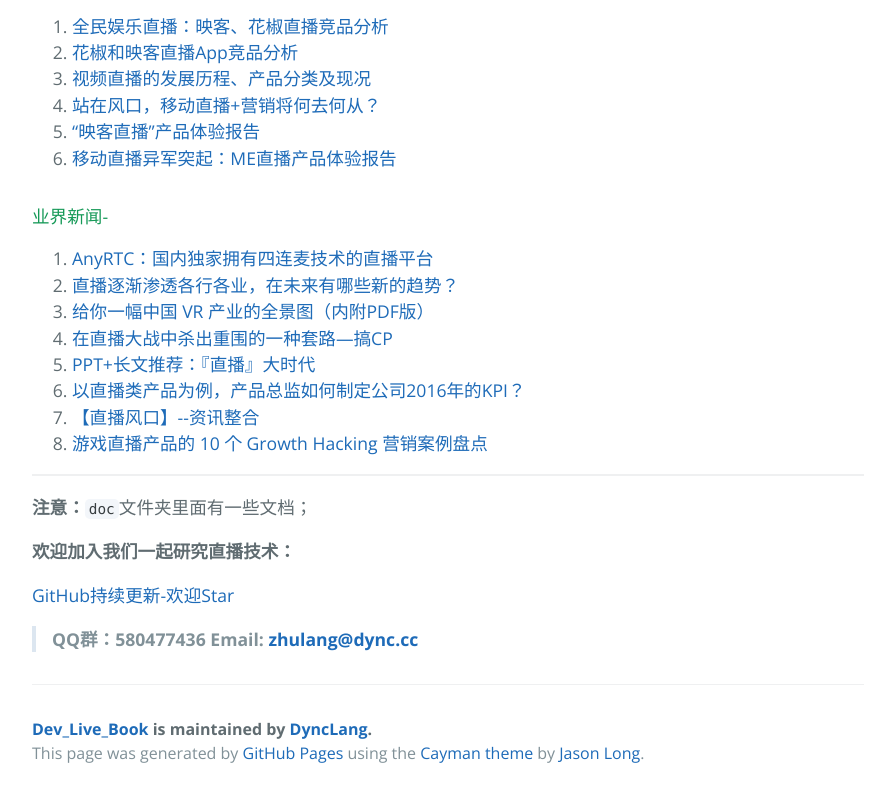
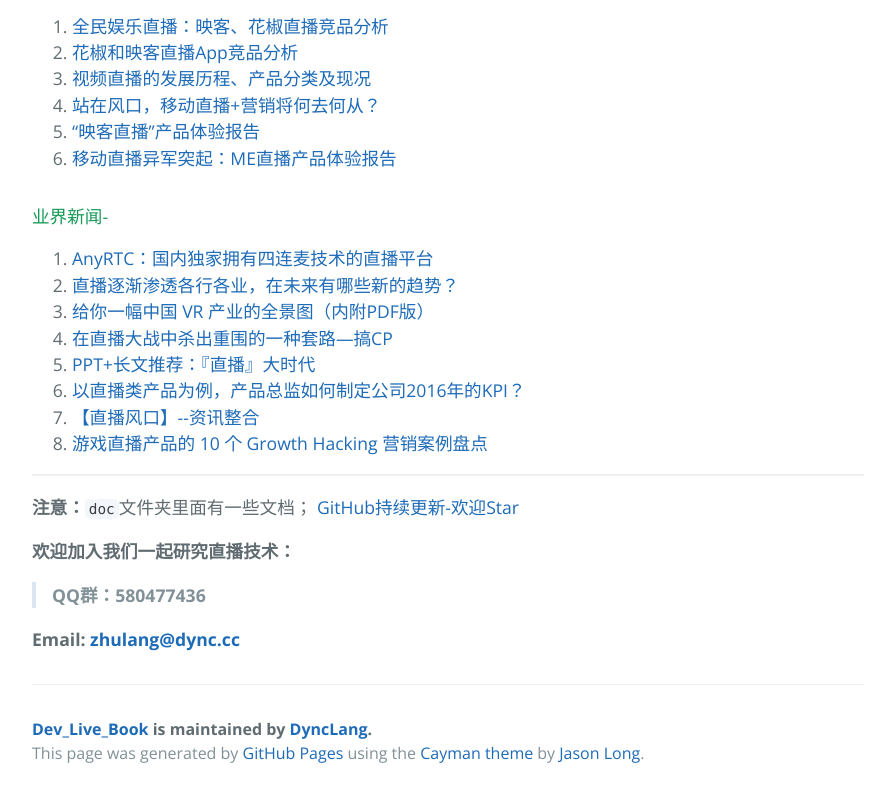
Before and after one commit to DyncLang/DevLiveBook, a plain HTML site: page index.html in a window 1280 px wide. Shown: the part 2978-3775 px from the top of the page, without its empty margins (192-1087 px from the left). Drawn offline with nearby package versions, Linux system fonts and the light colour scheme.

```diff
--- a/index.html
+++ b/index.html
@@ -182,16 +182,16 @@
 
 <hr>
 
-<p><strong>注意：</strong><code>doc</code>文件夹里面有一些文档；</p>
+<p><strong>注意：</strong><code>doc</code>文件夹里面有一些文档；
+<a href="https://github.com/DyncLang/DevLiveBook">GitHub持续更新-欢迎Star</a></p>
 
 <p><strong>欢迎加入我们一起研究直播技术：</strong> </p>
 
-<p><a href="https://github.com/DyncLang/DevLiveBook">GitHub持续更新-欢迎Star</a></p>
+<blockquote>
+<p><strong>QQ群：580477436</strong> </p>
+</blockquote>
 
-<blockquote>
-<p><strong>QQ群：580477436</strong>
-<strong>Email: <a href="mailto:zhulang@dync.cc">zhulang@dync.cc</a></strong></p>
-</blockquote>
+<p><strong>Email: <a href="mailto:zhulang@dync.cc">zhulang@dync.cc</a></strong></p>
 
       <footer class="site-footer">
         <span class="site-footer-owner"><a href="https://github.com/DyncLang/DevLiveBook">Dev_Live_Book</a> is maintained by <a href="https://github.com/DyncLang">DyncLang</a>.</span>
```
Also changed, not shown: params.json (+1 -1 lines).
